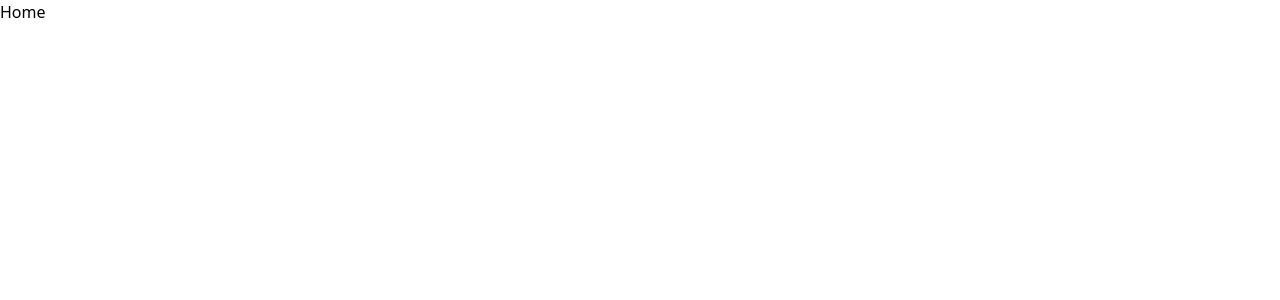
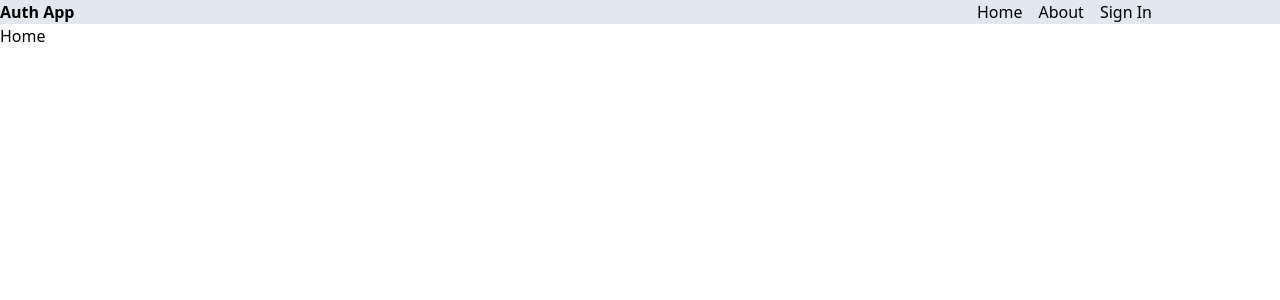
Before and after one commit to AliSamerShaboot19/mern-auth, a React (Vite) app in the folder client/: page / in a window 1280 px wide. Shown: the top 300 px of the page. Built offline with nearby package versions, Linux system fonts and the light colour scheme.

Commit message:
create header component

```diff
--- a/client/src/App.jsx
+++ b/client/src/App.jsx
@@ -4,9 +4,11 @@
 import SignUp from "./pages/SignUp";
 import SignIn from "./pages/SignIn";
 import Profile from "./pages/Profile";
+import Header from "./components/Header";
 const App = () => {
   return (
     <BrowserRouter>
+      <Header />
       <Routes>
         <Route path="/" element={<Home />} />
         <Route path="/about" element={<About />} />
--- /dev/null
+++ b/client/src/components/Header.jsx
@@ -0,0 +1,18 @@
+import { Link } from "react-router-dom";
+const Header = () => {
+  return (
+    <div className="bg-slate-200">
+      <div className="flex justify-between items-center max-w-6xl">
+        <Link to="/">
+          <h1 className="font-bold">Auth App</h1>
+        </Link>
+        <ul className="flex gap-4">
+          <li>Home</li>
+          <li>About</li>
+          <li>Sign In</li>
+        </ul>
+      </div>
+    </div>
+  );
+};
+export default Header;
```
